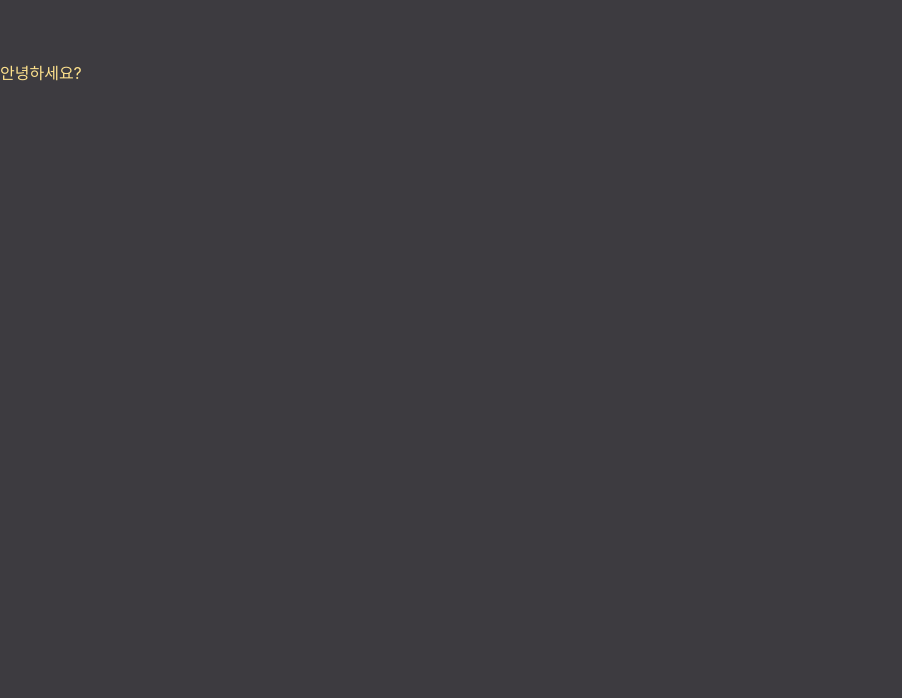
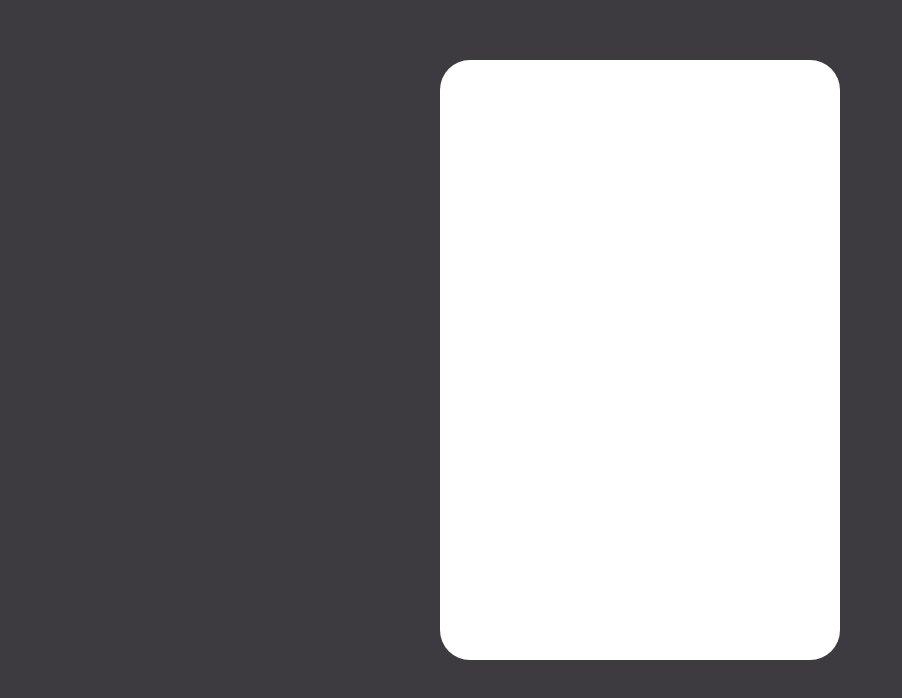
Before and after one commit to pangil5634/pangil5634, a React (Create React App) app in the folder pangil5634_introduce/: page / in a window 1280 px wide. Shown: the part 1540-2238 px from the top of the page, without its empty margins (0-902 px from the left). Built offline with nearby package versions, Linux system fonts and the light colour scheme.

Commit message:
feat : Card Animation 추가

```diff
--- a/pangil5634_introduce/src/Pages/HomePage/Container/ContainerHomePageContent1.js
+++ b/pangil5634_introduce/src/Pages/HomePage/Container/ContainerHomePageContent1.js
@@ -23,11 +23,16 @@ const ContainerHomePageContent1 = styled.div`
     display: flex;
     justify-content: center;
 `
-const ContainerMainArea = styled.div`
+export const ContainerMainArea = styled.div`
     width : 1000px;
     height : inherit;
 
+    display: flex;
+    flex-direction: column;
+
+    align-items: center;
     /* background-color: #ffffff; */
+
 `
 
 const ContainerTitle = styled.div`
--- a/pangil5634_introduce/src/Pages/HomePage/Container/ContainerHomePageContent2.js
+++ b/pangil5634_introduce/src/Pages/HomePage/Container/ContainerHomePageContent2.js
@@ -1,9 +1,14 @@
 import styled from "styled-components";
+import { ContainerMainArea } from "./ContainerHomePageContent1";
 
 function HomePageContent1() {
     return (
         <ContainerHomePageContent1>
-            안녕하세요?
+            <ContainerMainArea>
+                <WrapperCard>
+
+                </WrapperCard>
+            </ContainerMainArea>
         </ContainerHomePageContent1>
     );
 }
@@ -14,5 +19,22 @@ const ContainerHomePageContent1 = styled.div`
     box-sizing: border-box;
 
     background-color: inherit;
+
+    display: flex;
+    justify-content: center;
+`
+
+const WrapperCard = styled.div`
+    width: 400px;
+    height : 600px;
+
+    background-color: white;
+
+    border-radius: 30px;
+
+    transition: background-color 0.5s ease; /* 배경 색상에 대한 transition 효과 */
+    &:hover{
+        background-color: gray;
+    }
 `
 export default HomePageContent1;
--- a/pangil5634_introduce/src/Routers.js
+++ b/pangil5634_introduce/src/Routers.js
@@ -5,8 +5,8 @@ import MyPage from "./Pages/MyPage/MyPage";
 function Routers() {
     return (
         <Routes>
-            <Route path="/" index="index" element={<HomePage />} />
-            <Route path = "/mypage" element={<MyPage/>}/>
+            <Route path="/" index="index" element={<HomePage />}/>
+            <Route path="/mypage" element={<MyPage/>}/>
         </Routes>
     );
 }
```
